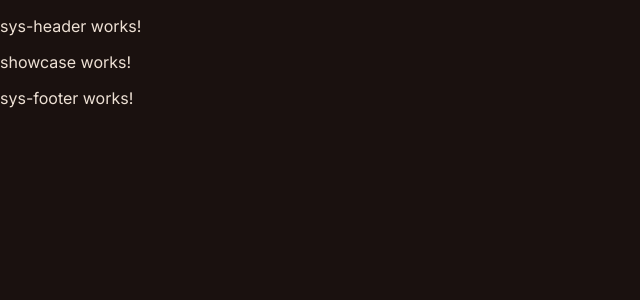
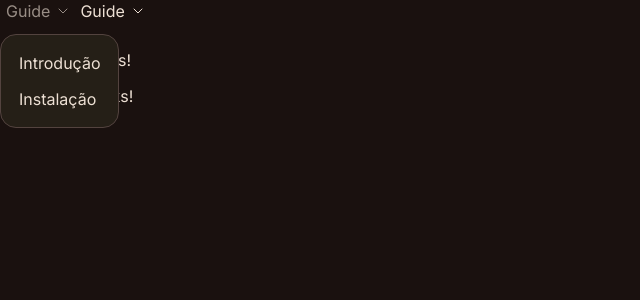
Before and after one commit to caiqueduart/Kayro-UI, an Angular app: page / in a window 1280 px wide. Shown: the top 300 px of the page, without its empty margins (0-640 px from the left). Built offline with nearby package versions, Linux system fonts and the light colour scheme.

Commit message:
feat(header): wip: header

```diff
--- /dev/null
+++ b/src/app/core/layout/components/sys-header/sub-components/nav-category/nav-category.component.html
@@ -0,0 +1,22 @@
+<div class="nav-category"
+     (mouseover)="openItemsList()"
+     (mouseleave)="closeItemsList()"
+     (click)="toggleItemsList()">
+
+    <button class="nav-category-name" aria-expanded="true">
+        {{ name }}
+        <svg xmlns="http://www.w3.org/2000/svg" width="10" height="6" viewBox="0 0 10 6" fill="none">
+            <path d="M1 1L5 5L9 1" stroke="#EDE0D4" stroke-linecap="round"/>
+        </svg>
+    </button>
+
+    <ul class="nav-category-list"
+        [ngClass]="{ isHidden }">
+
+        @for (item of itens; track item) {
+            <li class="nav-category-list-item">
+                <a [routerLink]="item.routerTo">{{ item.name }}</a>
+            </li>
+        }
+    </ul>
+</div>
--- /dev/null
+++ b/src/app/core/layout/components/sys-header/sub-components/nav-category/nav-category.component.scss
@@ -0,0 +1,61 @@
+.nav-category {
+    display: inline-block;
+    position: relative;
+
+    &-name {
+        border: none;
+        font-size: 1em;
+        cursor: pointer;
+        background-color: transparent;
+        margin-bottom: 12px;
+        display: flex;
+        place-items: center;
+        gap: 8px;
+
+        &:hover {
+            transition: 0.3s;
+            opacity: 0.6;
+        }
+    }
+
+    &-list {
+        margin: 0;
+        list-style: none;
+        padding: 10px;
+        position: absolute;
+        background-color: var(--kay-sys-color-surface-container);
+        border-radius: var(--medium-border-radius);
+        border: 1px solid var(--kay-sys-color-outline-variant);
+        animation: showing 0.3s;
+
+        &.isHidden {
+            display: none;
+        }
+
+        &-item {
+            padding: 8px;
+
+            &:hover {
+                a {
+                    transition: 0.3s;
+                    color: var(--kay-sys-color-primary);
+                }
+            }
+
+            a {
+                text-decoration: none;
+                text-wrap: nowrap;
+            }
+        }
+    }
+}
+
+@keyframes showing {
+    from {
+        opacity: 0;
+    }
+
+    to {
+        opacity: 1;
+    }
+}
--- /dev/null
+++ b/src/app/core/layout/components/sys-header/sub-components/nav-category/nav-category.component.ts
@@ -0,0 +1,36 @@
+import {Component, Input} from '@angular/core';
+import {RouterLink} from '@angular/router';
+import {NgClass} from '@angular/common';
+
+interface NavCategoryItem {
+    name: string,
+    routerTo: string
+}
+
+@Component({
+  selector: 'kay-nav-category',
+    imports: [
+        RouterLink,
+        NgClass,
+    ],
+  templateUrl: './nav-category.component.html',
+  styleUrl: './nav-category.component.scss'
+})
+export class NavCategoryComponent {
+    @Input({required: true}) name!: string;
+    @Input({required: true}) itens!: NavCategoryItem[];
+
+    isHidden: boolean = true;
+
+    openItemsList(): void {
+        this.isHidden = false;
+    }
+
+    closeItemsList(): void {
+        this.isHidden = true;
+    }
+
+    toggleItemsList(): void {
+        this.isHidden = !this.isHidden;
+    }
+}
--- a/src/app/core/layout/components/sys-header/sys-header.component.html
+++ b/src/app/core/layout/components/sys-header/sys-header.component.html
@@ -1 +1,17 @@
-<p>sys-header works!</p>
+<div>
+    <span></span>
+    <nav>
+        <kay-nav-category name="Guide"
+                          [itens]="[
+                              {name: 'Introdução', routerTo: ''},
+                              {name: 'Instalação', routerTo: ''}
+                          ]">
+        </kay-nav-category>
+        <kay-nav-category name="Guide"
+                          [itens]="[
+                              {name: 'Instalação Tutorial', routerTo: ''},
+                              {name: 'Instalação', routerTo: ''}
+                          ]">
+        </kay-nav-category>
+    </nav>
+</div>
--- a/src/app/styles/global/_variables.scss
+++ b/src/app/styles/global/_variables.scss
@@ -1,3 +1,5 @@
 :root {
-    --dynamic-color-test: purple;
+    --low-border-radius: 8px;
+    --medium-border-radius: 16px;
+    --hight-border-radius: 32px;
 }
--- a/src/styles.scss
+++ b/src/styles.scss
@@ -37,6 +37,7 @@
 
 html, body {
     height: 100%;
+    font-size: 16px;
 }
 
 body {
```
Also changed, not shown: src/app/core/layout/components/sys-header/sys-header.component.ts (+6 -5 lines).
